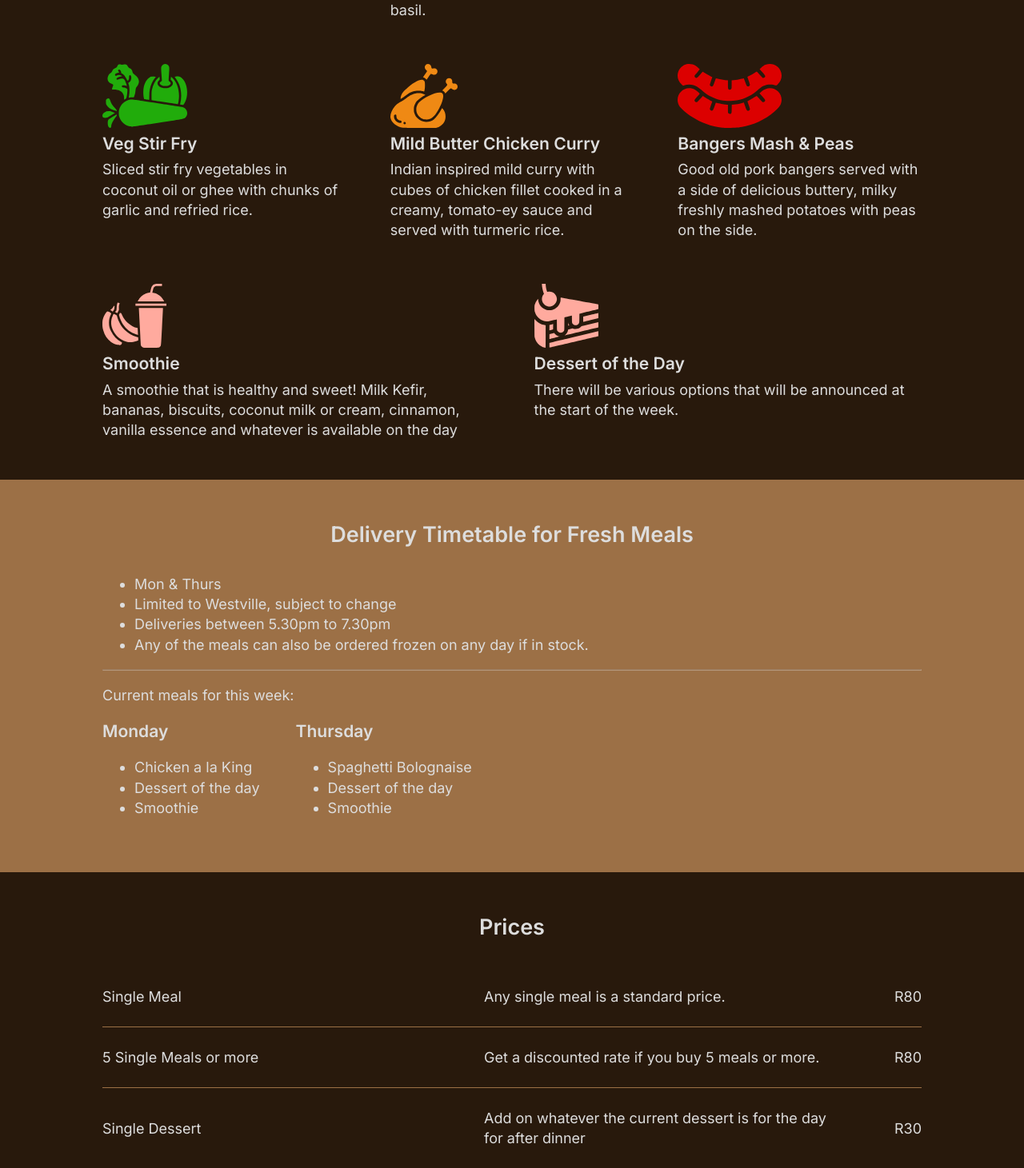
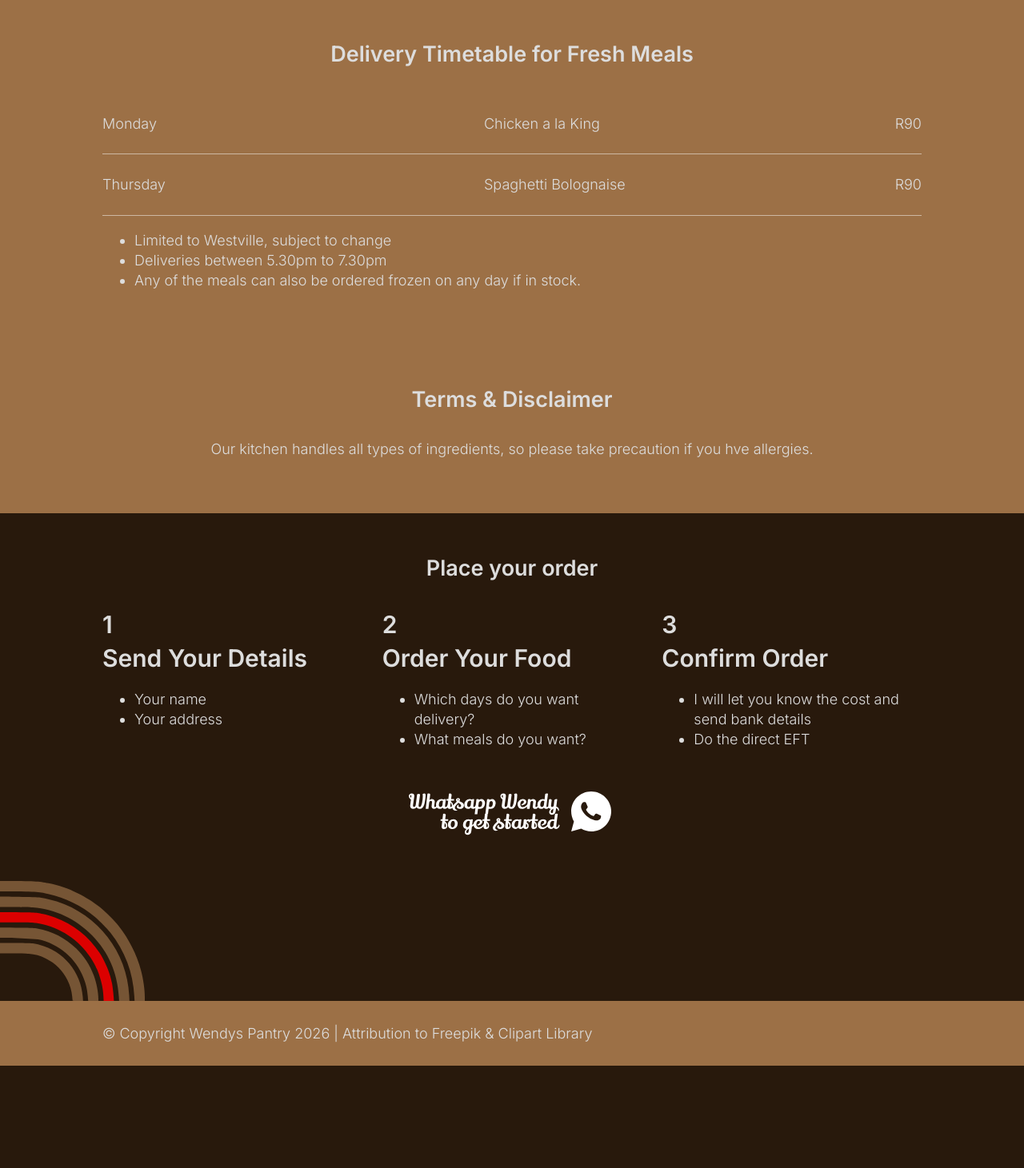
Before and after one commit to elfynity/wendys-pantry, a Next.js app: page / in a window 1280 px wide. Shown: the part 1189-2650 px from the top of the page at 80% size. After the commit the page ends 2522 px from the top, so only its background shows below. Built offline with nearby package versions, Linux system fonts and the light colour scheme.

Commit message:
updated to remove content

```diff
--- a/app/layout.js
+++ b/app/layout.js
@@ -8,7 +8,7 @@ import { Footer } from "@/components/Footer";
 const inter = Inter({
   variable: "--font-inter",
   subsets: ["latin"],
-  weight:["400", "600"],
+  weight:["300", "600"],
   preload: false
 });
 
--- a/app/page.js
+++ b/app/page.js
@@ -36,27 +36,26 @@ export default function Home() {
     </Container>
 
     <Container id="timetable" customClass="tanBG">
+
       <h2>Delivery Timetable for Fresh Meals</h2>
+
+       <Prices />
+
       <ul>
-        <li>Mon & Thurs</li>
         <li>Limited to Westville, subject to change</li>
         <li>Deliveries between 5.30pm to 7.30pm</li>
         <li>Any of the meals can also be ordered frozen on any day if in stock.</li>
 
       </ul>
 
-      <hr />
 
-      <p>Current meals for this week: </p>
-      <Timetable />
+
+
+
+
     </Container>
 
-    <Container id="pricing">
-      <h2>Prices</h2>
 
-      <Prices />
-
-    </Container>
 
     <Container id="terms" customClass="tanBG center">
       <h2>Terms & Disclaimer</h2>
--- a/app/style.css
+++ b/app/style.css
@@ -64,7 +64,7 @@
     color:#ddd;
     font-family: var(--font-inter);
     font-size:18px;
-    font-weight:400;
+    font-weight:300;
     line-height:1.4;
   }
 
@@ -208,7 +208,6 @@
 
   #slogan{
     font-size:var(--ml);
-    font-weight:600;
   }
 
   a#logo{
@@ -305,7 +304,7 @@
 
   .tableRows .tableRow{
     padding:25px 0;
-    border-bottom:1px solid var(--tan);
+    border-bottom:1px solid rgba(255, 255, 255, 0.5);
     display:flex;
     align-items:center;
     gap:25px;
--- a/components/Header.jsx
+++ b/components/Header.jsx
@@ -86,7 +86,6 @@ export const Header = () => {
         <a href="#how">How it works</a>
         <a href="#meals">Meals</a>
         <a href="#timetable">Timetable</a>
-        <a href="#pricing">Pricing</a>
         <a href="#terms">Terms</a>
         <a href="#order">Order Now</a>
       </div>
--- a/data/MealData.js
+++ b/data/MealData.js
@@ -1,7 +1,7 @@
 export const mealData = [
  {
   title:"Chicken a la King",
-  description:"A delicious creamy supper made with chicken fillets, green pepper, sliced button mushrooms in a creamy white sauce with rice.",
+  description:"A delicious home-y supper made with chicken fillets, green pepper, sliced button mushrooms in a creamy white sauce with rice.",
   tags:"Chicken",
   icon:"/icons/chicken.svg",
   width:"210",
@@ -9,14 +9,30 @@ export const mealData = [
   color:"goldImg"
  },
  {
-  title:"Spaghetti Bolognaise",
+  title:"Bolognaise",
   description:"Inspired by Jamie Oliver, a sticky, tomato-ey bacon and mince bolognaise sprinkled with oreganum and served with macaroni, parmesan cheese and basil.",
   tags:"Red Meat",
   icon:"/icons/meat.svg",
   width:"210",
   height:"280",
   color:"redImg"
- },
+ }
+
+]
+
+/*
+{
+  title:"",
+  description:"",
+  tags:"",
+  icon:"/icons/chicken.svg",
+  width:"",
+  height:"",
+  color:""
+ }
+
+
+ ,
  {
   title:"Mild Potato Curry",
   description:"Chunks of potatoes simmered in a red curry tomato base, ginger, garlic and delicious Durban indian spices",
@@ -55,7 +71,7 @@ export const mealData = [
  },
  {
   title:"Smoothie",
-  description:"A smoothie that is healthy and sweet! Milk Kefir, bananas, biscuits, coconut milk or cream, cinnamon, vanilla essence and whatever is available on the day",
+  description:A smoothie that is healthy and sweet! Milk Kefir, bananas, biscuits, coconut milk or cream, cinnamon, vanilla essence and whatever is available on the day",
   tags:"",
   icon:"/icons/smoothie.svg",
   width:"200",
@@ -72,17 +88,4 @@ export const mealData = [
   color:"pinkImg"
  }
 
-
-]
-
-/*
-{
-  title:"",
-  description:"",
-  tags:"",
-  icon:"/icons/chicken.svg",
-  width:"",
-  height:"",
-  color:""
- }
 */
--- a/data/priceData.js
+++ b/data/priceData.js
@@ -1,14 +1,26 @@
 export const priceData = [
   {
-    title:"Single Meal",
-    price:"R80",
-    description:"Any single meal is a standard price."
+    title:"Monday",
+    price:"R90",
+    description:"Chicken a la King"
   },
   {
-    title:"5 Single Meals or more",
-    price:"R80",
-    description:"Get a discounted rate if you buy 5 meals or more."
-  },
+    title:"Thursday",
+    price:"R90",
+    description:"Spaghetti Bolognaise"
+  }
+
+
+
+]
+
+/*
+{
+  title:"",
+  price:"",
+  description:""
+},
+
   {
     title:"Single Dessert",
     price:"R30",
@@ -29,14 +41,4 @@ export const priceData = [
     price:"R150",
     description:"Please allow for a few working days to get this to you"
   },
-
-
-]
-
-/*
-{
-  title:"",
-  price:"",
-  description:""
-},
   */
```
